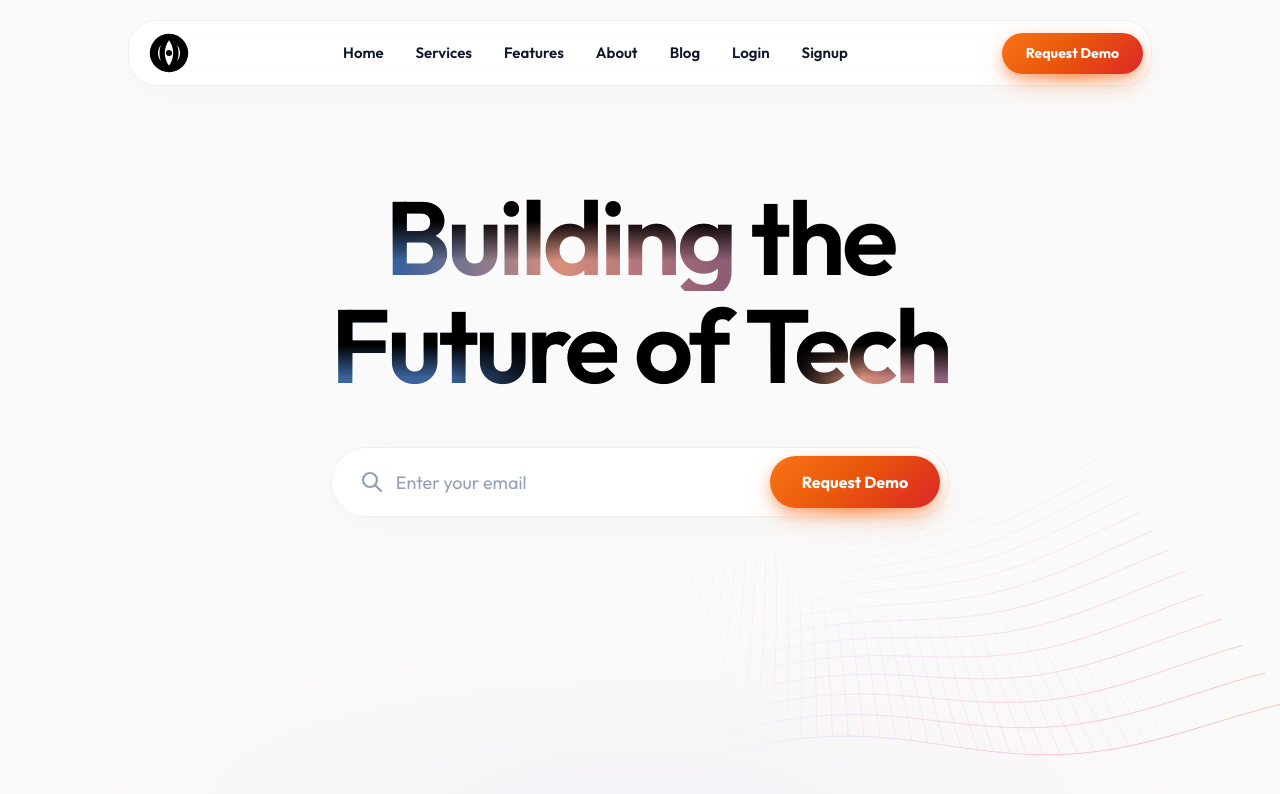
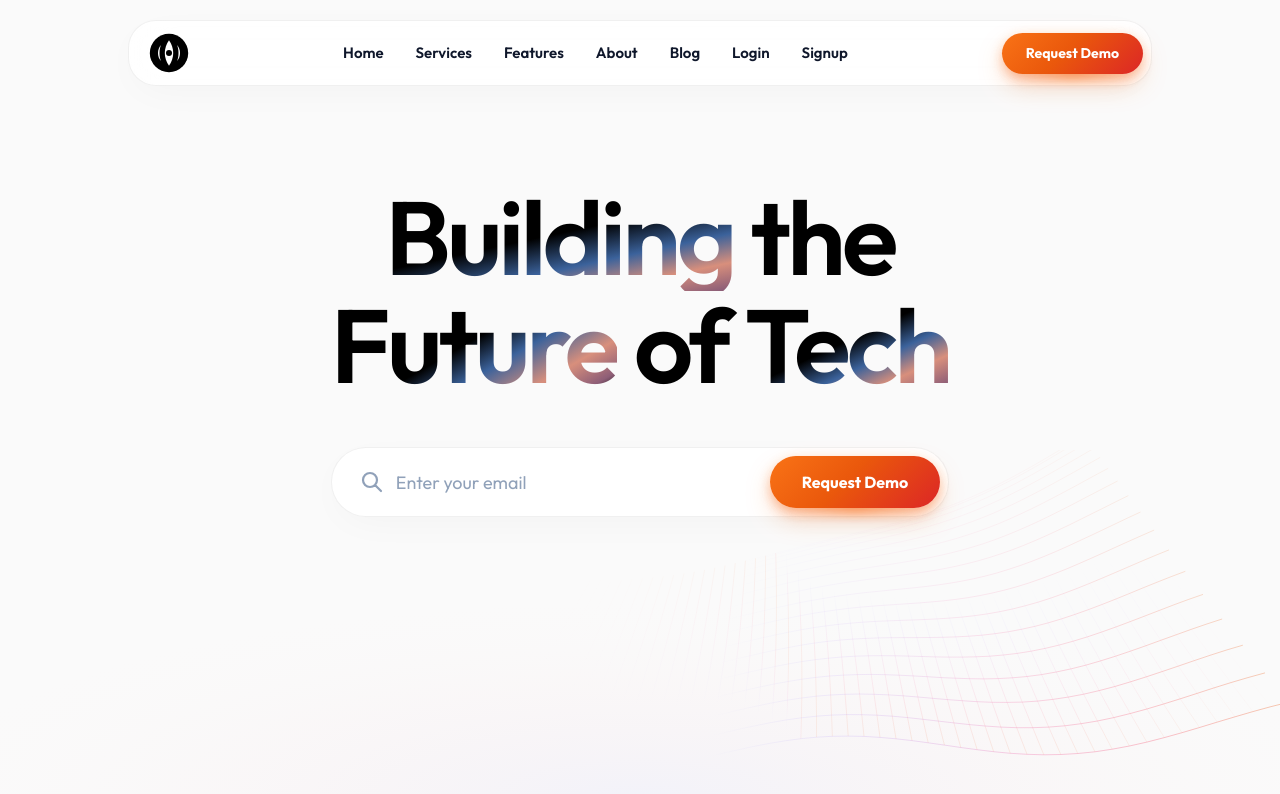
Before and after one commit to SeeratBakshi/Commech, a Next.js app: page / in a window 1280 px wide. Shown: the top 794 px of the page. Built offline with nearby package versions, Linux system fonts and the light colour scheme.

Commit message:
style: extend span gradient stops to cover 'utur' of Future and 'Te' of Tech

```diff
--- a/src/app/globals.css
+++ b/src/app/globals.css
@@ -29,9 +29,14 @@ body {
 
 .text-gradient-building {
   display: inline-block;
-  background-image:
-    linear-gradient(to bottom, #000000 35%, transparent 72%),
-    linear-gradient(to right, #3b629b 5%, #d88f7c 50%, #8e5e77 95%) !important;
+  background-image: linear-gradient(
+    168deg,
+    #000000 0%,
+    #000000 48%,
+    #3b629b 68%,
+    #d88f7c 84%,
+    #8e5e77 98%
+  ) !important;
   background-clip: text !important;
   -webkit-background-clip: text !important;
   -webkit-text-fill-color: transparent !important;
@@ -40,9 +45,15 @@ body {
 
 .text-gradient-future {
   display: inline-block;
-  background-image:
-    linear-gradient(to bottom, #000000 50%, transparent 80%),
-    linear-gradient(to right, #3b629b 15%, #3b629b 40%, #000000 75%) !important;
+  background-image: linear-gradient(
+    150deg,
+    #000000 0%,
+    #000000 48%,
+    #3b629b 62%,
+    #d88f7c 78%,
+    #8e5e77 90%,
+    #000000 98%
+  ) !important;
   background-clip: text !important;
   -webkit-background-clip: text !important;
   -webkit-text-fill-color: transparent !important;
@@ -51,9 +62,15 @@ body {
 
 .text-gradient-tech {
   display: inline-block;
-  background-image:
-    linear-gradient(to bottom, #000000 50%, transparent 80%),
-    linear-gradient(to right, #000000 0%, #000000 25%, #d88f7c 58%, #8e5e77 95%) !important;
+  background-image: linear-gradient(
+    155deg,
+    #000000 0%,
+    #000000 48%,
+    #3b629b 64%,
+    #d88f7c 78%,
+    #8e5e77 92%,
+    #000000 100%
+  ) !important;
   background-clip: text !important;
   -webkit-background-clip: text !important;
   -webkit-text-fill-color: transparent !important;
```
